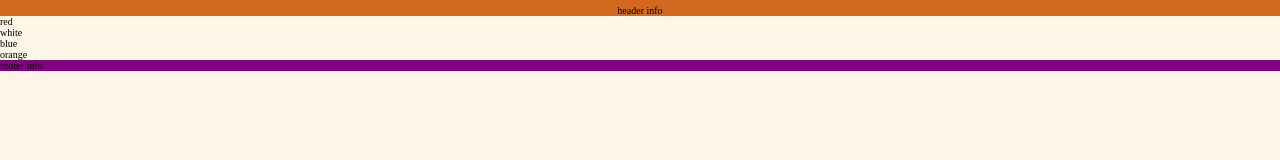
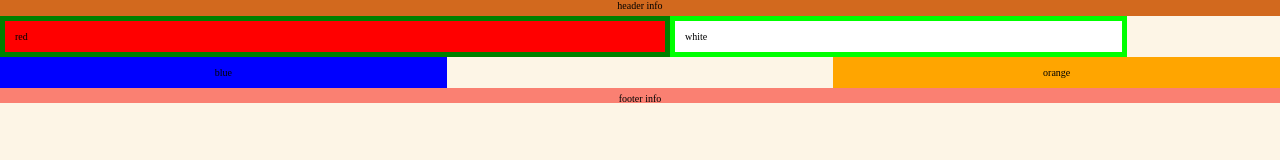
Before and after one commit to geekwise-jennifer-tablett/021116-landing, a plain HTML site: page index.html in a window 1280 px wide. Drawn offline with Linux system fonts and the light colour scheme.

Commit message:
update footer
align footer and header

```diff
--- a/css/style.css
+++ b/css/style.css
@@ -9,7 +9,7 @@ header{background-color: chocolate;
     width:100%;
     height: 10%;
     text-align: center;
-    padding-top: 5px;
+    padding-bottom: 5px;
     clear: both;
 }
 
@@ -17,17 +17,19 @@ div{width:calc(100%/3);
 height: calc(100%/2);
 float: left;
 }
-/*#ltop{background-color
+#ltop{background-color
     :red;
     border: solid 5px green;
     width:50%;
     height: cal(100%/2);
     margin:0;
     padding:10px;
-    float: left;
+    float: left top;
 
 
 }
+
+
 
 #lbottom{background-color:white;
 border: solid 5px lime;
@@ -35,8 +37,8 @@ width:cal(100%/3);
 height: cal(100%/2);
     margin:0;
     padding:10px;
-    float: left;
-}*/
+    float: left bottom;
+}
 
 #mid{background-color: blue;
     width:calc(100%/3);
@@ -57,4 +59,10 @@ height: cal(100%/2);
 
 }
 
-footer{background-color: purple;}
+footer{background-color: salmon;
+padding-top: 5px;
+clear:both;
+text-align: center;
+height: 10px;
+width:100% ;
+}
--- a/index.html
+++ b/index.html
@@ -11,10 +11,16 @@
     <body>
        <header>header info</header>
         <main>
-            <section id_ltop>red</section>
-            <section id_lbottom>white</section>
-            <section  id_mid>blue</section>
-            <section id_right>orange</section>
+
+            <section> <div id=ltop>
+                red </div>
+
+              <div id=lbottom>white
+                </div>
+              </section>
+
+             <section  id=mid>blue</section>
+            <section id=right>orange</section>
         </main>
         <footer>footer info</footer>
     </body>
```
